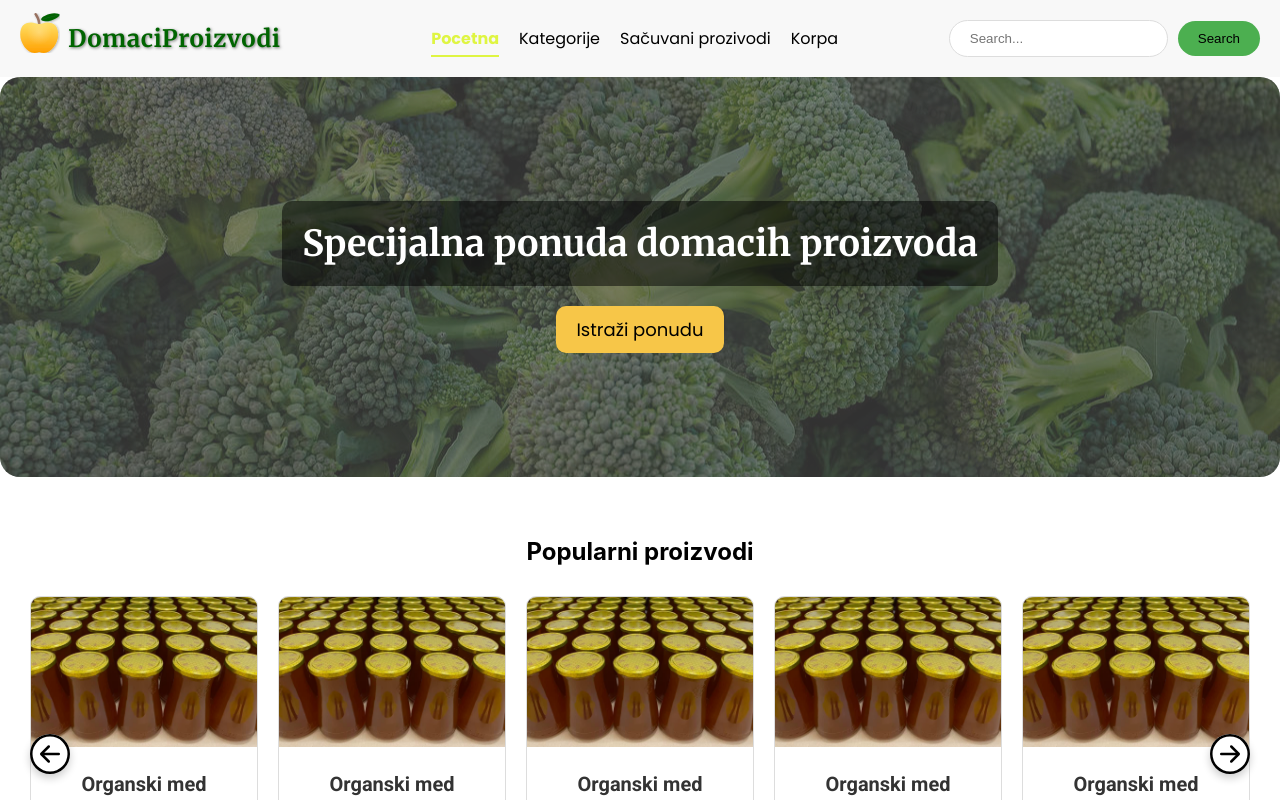
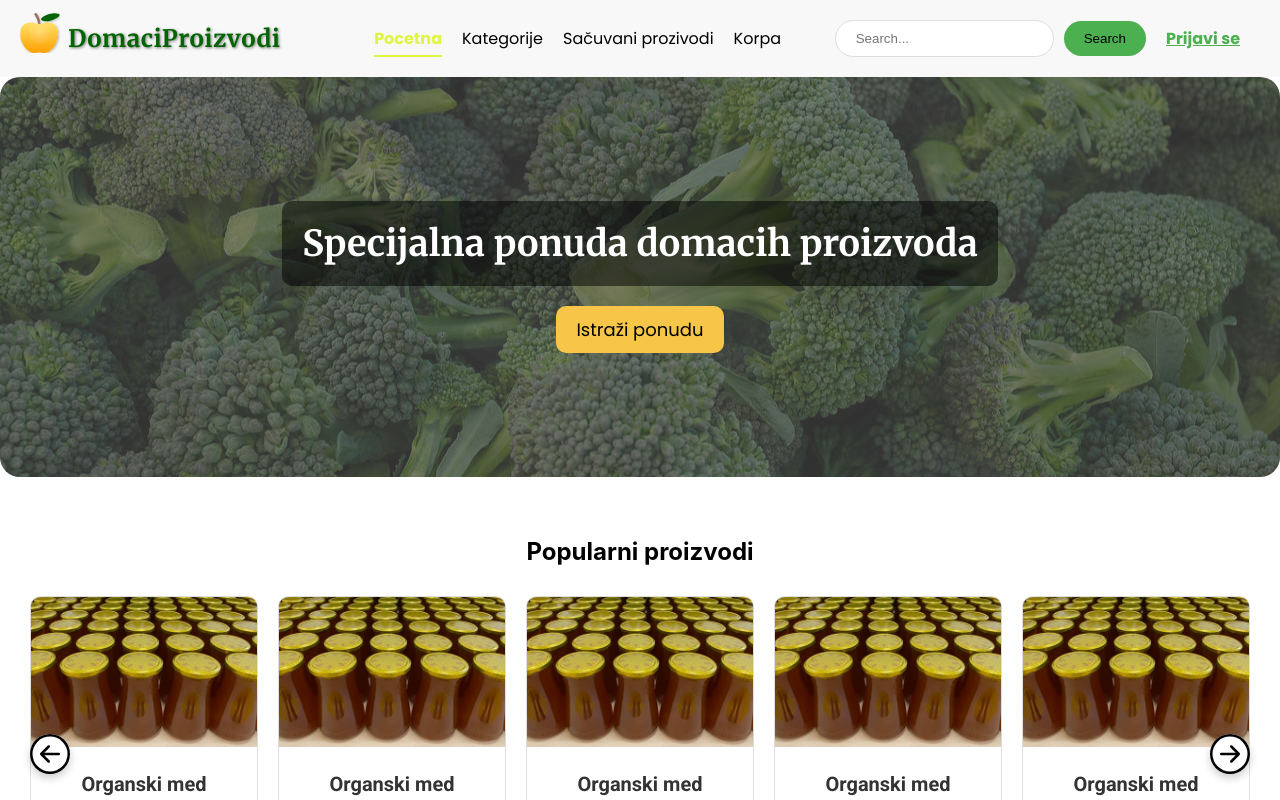
Before and after one commit to markom132/DomacaProzivodnja, a React (Create React App) app in the folder frontend/: page / in a window 1280 px wide. Shown: the top 800 px of the page. Built offline with nearby package versions, Linux system fonts and the light colour scheme.

Commit message:
mplement_User_Icon/menu_and_for_anonimous_logIn/register_buttons closes #154

```diff
--- a/frontend/src/components/Header.css
+++ b/frontend/src/components/Header.css
@@ -24,10 +24,16 @@
   margin-bottom: 12px;
 }
 
+.navContainer {
+  position: relative;
+  flex-grow: 1;
+  display: flex;
+  justify-content: center;
+}
+
 .navList {
   display: flex;
   list-style: none;
-  justify-content: space-between;
   gap: 20px;
 }
 
@@ -107,3 +113,53 @@
 .cartWrapper {
   position: relative;
 }
+
+.rightSection {
+  display: flex;
+  align-items: center;
+}
+
+.authButtonText {
+  font-family: 'Poppins', sans-serif;
+  padding: 10px 20px;
+  color: #4caf50;
+  background: none;
+  border: none;
+  font-size: 16px;
+  font-weight: bold;
+  cursor: pointer;
+  transition: color 0.3s ease;
+}
+
+.authButtonText:hover {
+  color: #388e3c;
+}
+
+
+.profileIcon {
+  display: flex;
+  align-items: center;
+  justify-content: center;
+  width: 40px;
+  height: 40px;
+  background-color: #f1f1f1;
+  border-radius: 50%;
+  cursor: pointer;
+  transition: background-color 0.3s ease;
+  box-shadow: 0 2px 5px rgba(0, 0, 0, 0.2);
+  margin-left: 20px;
+}
+
+.profileIcon:hover {
+  background-color: #e0e0e0;
+}
+
+.profileIcon svg {
+  width: 32px;
+  height: 32px;
+  fill: #4caf50;
+}
+
+.profileIcon:hover svg {
+  fill: #388e3c;
+}
--- a/frontend/src/components/Header.js
+++ b/frontend/src/components/Header.js
@@ -8,6 +8,7 @@ const Header = () => {
   const location = useLocation();
 
   const [isPopupVisible, setPopupVisible] = useState(false);
+  const isLoggedIn = false;
 
   return (
     <header className="header">
@@ -15,6 +16,7 @@ const Header = () => {
         <LogoSVGIcon />
         <span>DomaciProizvodi</span>
       </div>
+      <div className="navContainer">
         <nav>
           <ul className="navList">
             <li className="navItemContainer">
@@ -68,9 +70,25 @@ const Header = () => {
             </li>
           </ul>
         </nav>
+      </div>
+      <div className="rightSection">
         <div className="searchBar">
           <input type="text" placeholder="Search..." className="searchInput" />
           <button className="searchButton">Search</button>
+        </div>
+
+        {isLoggedIn ? (
+          <NavLink to="/profile" className="profileIcon" title="Profil">
+            <svg xmlns="http://www.w3.org/2000/svg" x="0px" y="0px" width="50" height="50" viewBox="0 0 48 48">
+              <path d="M24 4A10 10 0 1024 24 10 10 0 1024 4zM36.021 28H11.979C9.785 28 8 29.785 8 31.979V33.5c0 3.312 1.885 6.176 5.307 8.063C16.154 43.135 19.952 44 24 44c7.706 0 16-3.286 16-10.5v-1.521C40 29.785 38.215 28 36.021 28z"></path>
+            </svg>
+          </NavLink>
+
+        ) : (
+          <div>
+            <NavLink to="/login" className="authButtonText">Prijavi se</NavLink>
+          </div>
+        )}
       </div>
     </header>
   );
```
Lines whose indentation alone changed are shown as unchanged.
